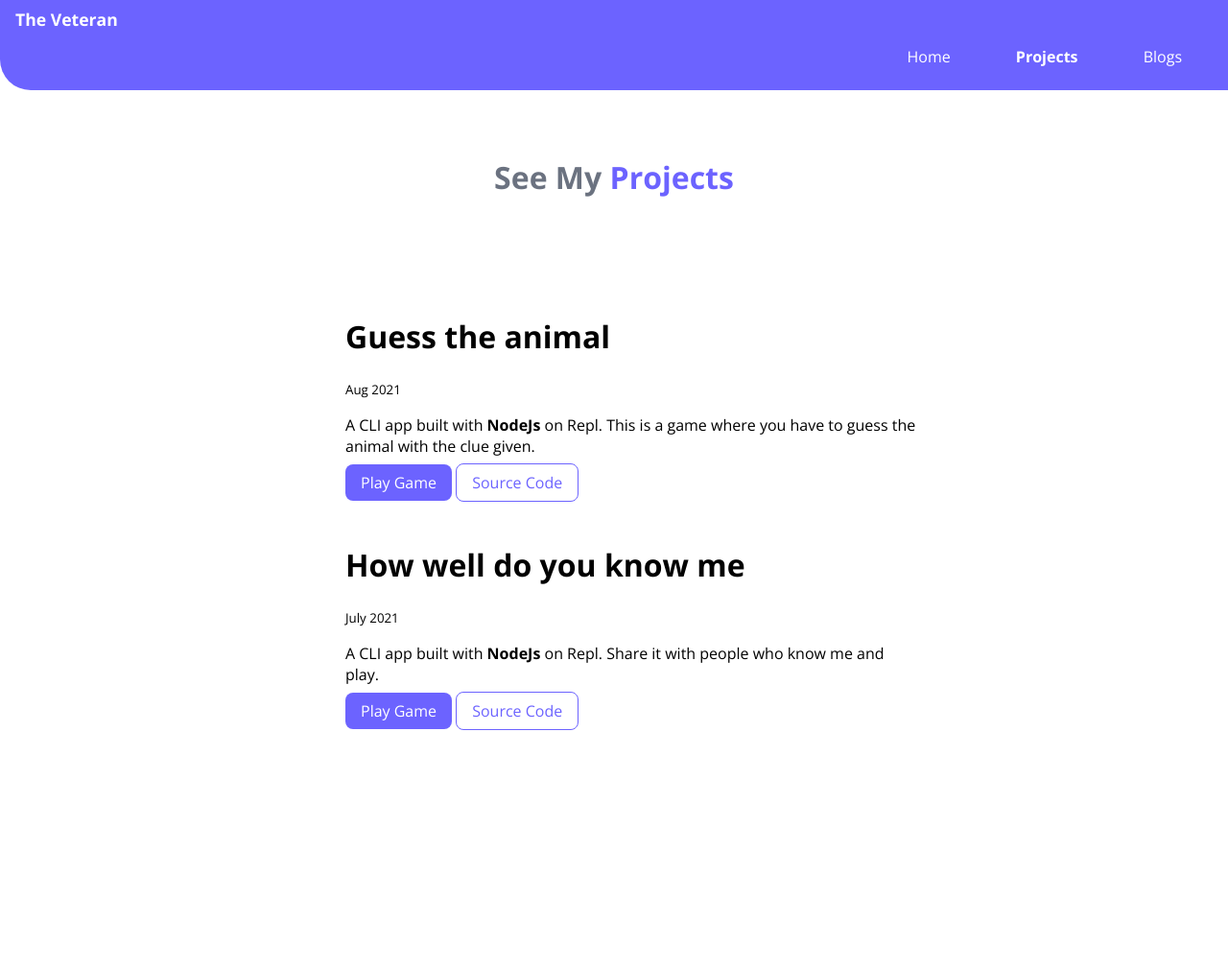
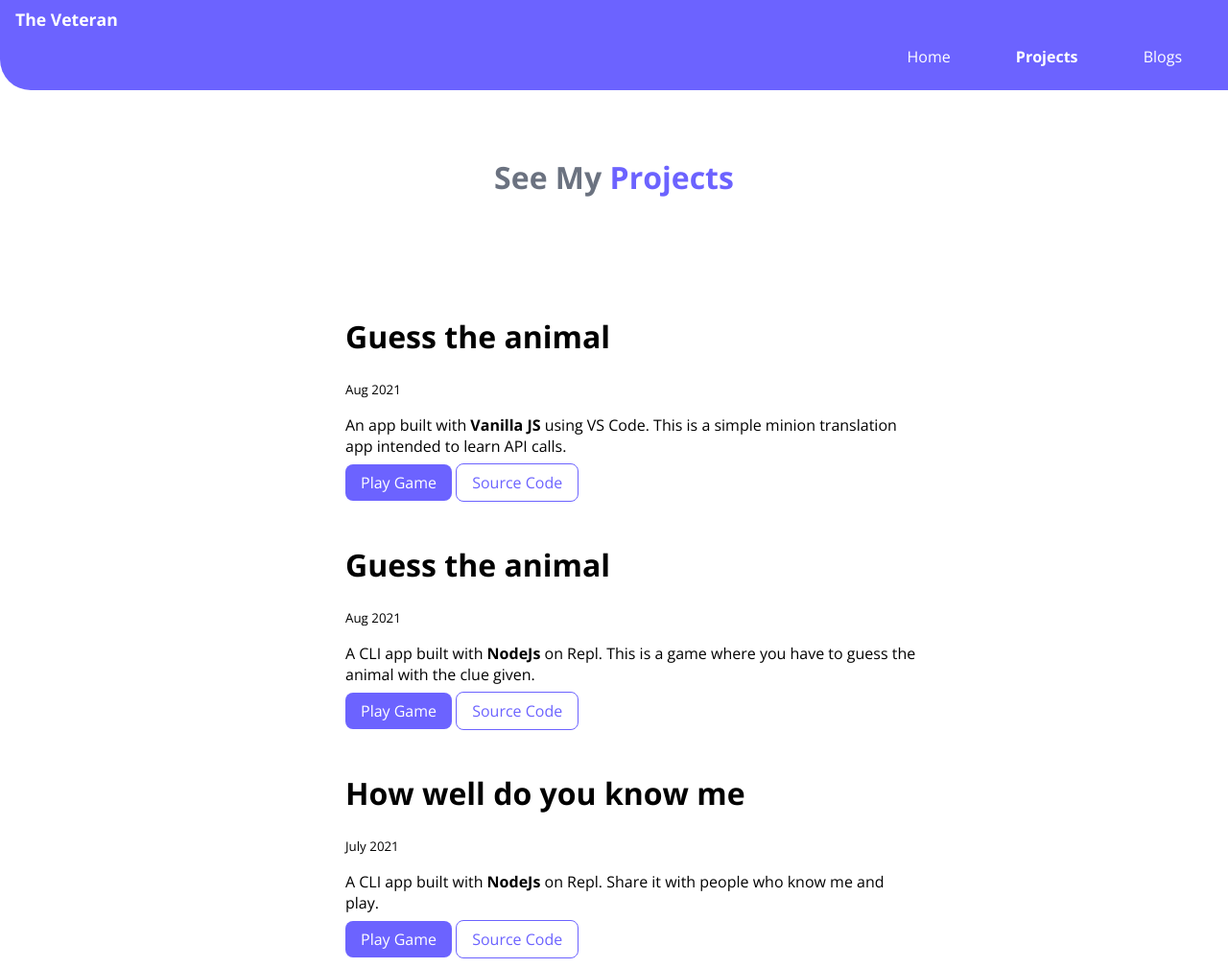
Before and after one commit to deepu-raj/NeogCamp-lesson-03, a plain HTML site: page projects.html in a window 1280 px wide. Shown: the whole page at 96% size. Before the commit the page ends 800 px from the top, so only its background shows below. Drawn offline with nearby package versions, Linux system fonts and the light colour scheme.

Commit message:
Added MarkSix

```diff
--- a/projects.html
+++ b/projects.html
@@ -33,6 +33,15 @@
         <div class="container container-center">
             <li> <h1> Guess the animal</h1>
                 <small>Aug 2021</small>
+                <p>An app built with <strong>Vanilla JS</strong> using VS Code. This is a simple minion translation app intended to learn API calls.</p>
+                <a class=" link link-primary" href="https://deepuraj-minion-translation.netlify.app/"> Play Game</a>
+                <a class="link link-secondary" href="https://github.com/deepu-raj/Banana-App-with-styling"> Source Code</a></li>
+        </div>
+
+
+        <div class="container container-center">
+            <li> <h1> Guess the animal</h1>
+                <small>Aug 2021</small>
                 <p>A CLI app built with <strong>NodeJs</strong> on Repl. This is a game where you have to guess the animal with the clue given.</p>
                 <a class=" link link-primary" href="https://replit.com/@deepuraj/level-zero-own-game-assignment?v=1"> Play Game</a>
                 <a class="link link-secondary" href="https://github.com/deepu-raj/markTwo"> Source Code</a></li>
```
